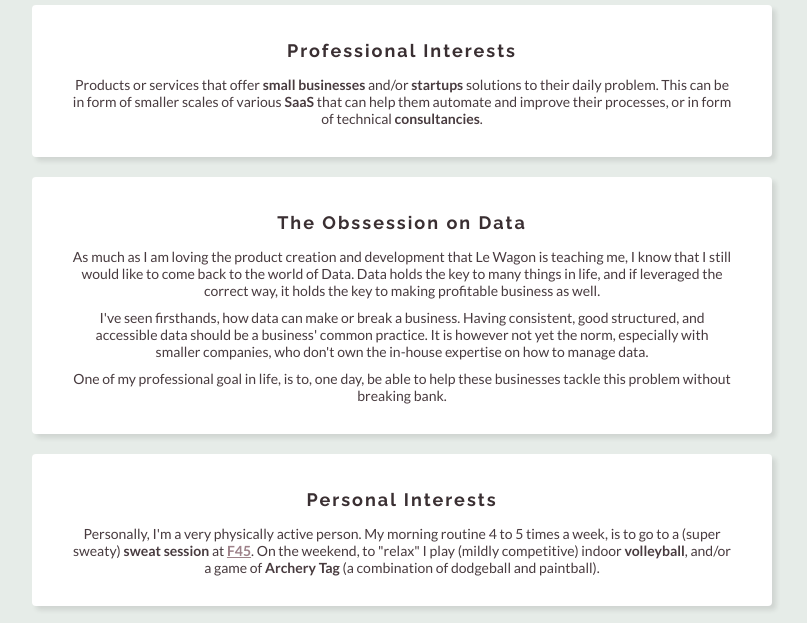
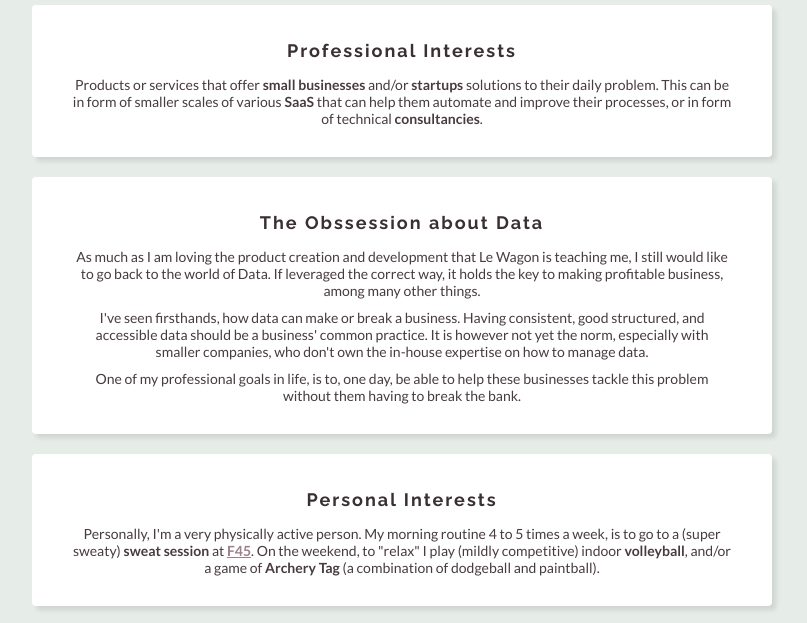
Before and after one commit to aggy-k/profile, a plain HTML site: page index.html in a window 1280 px wide. Shown: the part 750-1373 px from the top of the page, without its empty margins (238-1045 px from the left). Drawn offline with Linux system fonts and the light colour scheme.

Commit message:
fixing some grammar

```diff
--- a/index.html
+++ b/index.html
@@ -35,10 +35,10 @@
   </div>
 
   <div class="container-white container-detail">
-    <h2>The Obssession on Data</h2>
-    <p>As much as I am loving the product creation and development that Le Wagon is teaching me, I know that I still would like to come back to the world of Data. Data holds the key to many things in life, and if leveraged the correct way, it holds the key to making profitable business as well.</p>
+    <h2>The Obssession about Data</h2>
+    <p>As much as I am loving the product creation and development that Le Wagon is teaching me, I still would like to go back to the world of Data. If leveraged the correct way, it holds the key to making profitable business, among many other things.</p>
     <p>I've seen firsthands, how data can make or break a business. Having consistent, good structured, and accessible data should be a business' common practice. It is however not yet the norm, especially with smaller companies, who don't own the in-house expertise on how to manage data.</p>
-    <p>One of my professional goal in life, is to, one day, be able to help these businesses tackle this problem without breaking bank.</p>
+    <p>One of my professional goals in life, is to, one day, be able to help these businesses tackle this problem without them having to break the bank.</p>
   </div>
 
   <div class="container-white container-detail">
```
Also changed, not shown: 1 other file.
